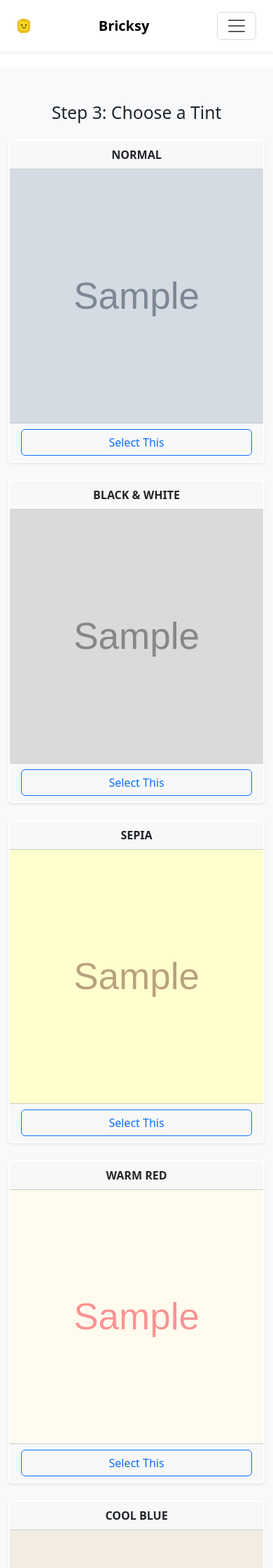
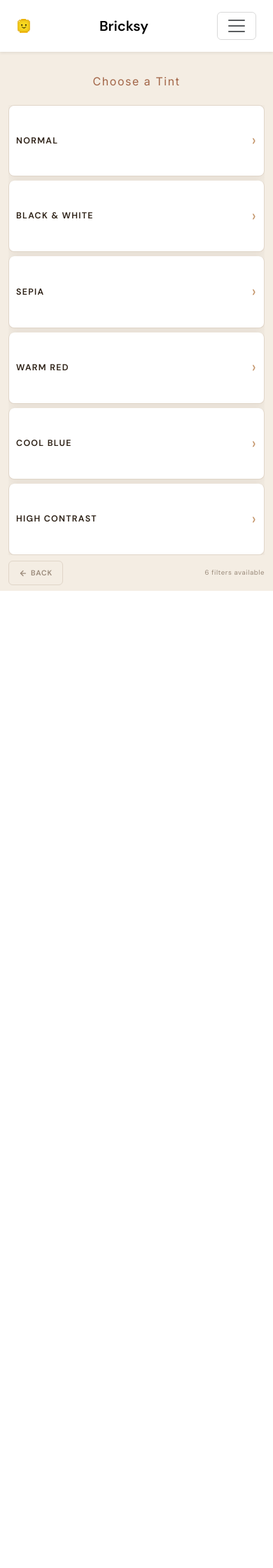
Before and after one commit to redlinka/Projet-HAVEN, a PHP site: page /filter_selection.php in a window 390 px wide. Shown: the top 2240 px of the page at 70% size. After the commit the page ends 844 px from the top, so only its background shows below. Run offline with PHP 8.4, Linux system fonts and the light colour scheme; the visitor is signed in with stand-in values (Sample User, id 1); tables that the repository leaves empty hold one stand-in row (values such as "Sample post"); grey boxes marked "Sample" are stand-in pictures; some libraries are stand-ins or nearby versions.

Commit message:
filter selection page done (fully responsive)

```diff
--- a/TableauLEGO/Php/img2brick_final/filter_selection.php
+++ b/TableauLEGO/Php/img2brick_final/filter_selection.php
@@ -12,13 +12,12 @@ if (!isset($_SESSION['step2_image_id'])) {
 
 $parentId = $_SESSION['step2_image_id'];
 $_SESSION['redirect_after_login'] = 'filter_selection.php';
-$imgDir = 'users/imgs/';
+$imgDir    = 'users/imgs/';
 $tilingDir = 'users/tilings/';
-$errors = [];
+$errors    = [];
 
 if ($_SERVER['REQUEST_METHOD'] === 'POST') {
 
-    // Validate session security
     if (!csrf_validate($_POST['csrf'] ?? null)) {
         $errors[] = 'Invalid session.';
     }
@@ -27,32 +26,29 @@ if ($_SERVER['REQUEST_METHOD'] === 'POST') {
         if (empty($_POST['image'])) {
             $errors[] = 'No image data received. Please try again.';
         } else {
-            // Decode received image data
             $imageParts = explode(";base64,", $_POST['image']);
 
             if (count($imageParts) < 2) {
                 $errors[] = 'Invalid image format.';
             } else {
-                $imageType = explode("image/", $imageParts[0])[1];
+                $imageType   = explode("image/", $imageParts[0])[1];
                 $imageBase64 = base64_decode($imageParts[1]);
-                $filterName = $_POST['filterName'] ?? 'Custom Filter';
+                $filterName  = $_POST['filterName'] ?? 'Custom Filter';
 
-                $existingId = $_SESSION['step3_image_id'] ?? null;
-                $isUpdate = false;
+                $existingId     = $_SESSION['step3_image_id'] ?? null;
+                $isUpdate       = false;
                 $targetFilename = null;
 
-                // Check for existing step to update
                 if ($existingId) {
                     $stmt = $cnx->prepare("SELECT filename FROM IMAGE WHERE image_id = ? AND img_parent = ?");
                     $stmt->execute([$existingId, $parentId]);
                     $existingRow = $stmt->fetch();
-
                     if ($existingRow) {
-                        $isUpdate = true;
-                        $targetFilename = $existingRow['filename']; // Reuse existing filename
+                        $isUpdate       = true;
+                        $targetFilename = $existingRow['filename'];
                     }
                 }
-                // Generate unique filename if new
+
                 if (!$targetFilename) {
                     $targetFilename = bin2hex(random_bytes(16)) . '.' . $imageType;
                 }
@@ -61,32 +57,21 @@ if ($_SERVER['REQUEST_METHOD'] === 'POST') {
                 if (file_put_contents(__DIR__ . '/' . $targetPath, $imageBase64)) {
                     try {
                         if ($isUpdate) {
-
-                            // Update existing image record
                             $stmt = $cnx->prepare("UPDATE IMAGE SET status = 'CUSTOM' WHERE image_id = ?");
                             $stmt->execute([$existingId]);
-
-                            // Delete downstream steps to maintain consistency
-
                             deleteDescendants($cnx, $existingId, $imgDir, $tilingDir, true);
                             unset($_SESSION['step4_image_id']);
                         } else {
-
-                            // Insert new image record
                             $stmt = $cnx->prepare("INSERT INTO IMAGE (user_id, filename, path, status, img_parent) VALUES (?, ?, ?, 'CUSTOM', ?)");
                             $userId = $_SESSION['userId'] ?? NULL;
                             $stmt->execute([$userId, "Image filtered", $targetFilename, $parentId]);
-
                             $_SESSION['step3_image_id'] = $cnx->lastInsertId();
                         }
-                        // Redirect to tiling selection step
                         addLog($cnx, "USER", "ADD", "filter");
                         header("Location: tiling_selection.php");
                         exit;
                     } catch (PDOException $e) {
-                        if (!$isUpdate && file_exists(__DIR__ . '/' . $targetPath)) {
-                            unlink(__DIR__ . '/' . $targetPath);
-                        }
+                        if (!$isUpdate && file_exists(__DIR__ . '/' . $targetPath)) unlink(__DIR__ . '/' . $targetPath);
                         http_response_code(500);
                         $errors[] = 'Database Error. Try again later.';
                     }
@@ -98,122 +83,62 @@ if ($_SERVER['REQUEST_METHOD'] === 'POST') {
         }
     }
 }
+
 try {
-    // Retrieve image for preview
     $stmt = $cnx->prepare("SELECT path FROM IMAGE WHERE image_id = ?");
     $stmt->execute([$parentId]);
     $image = $stmt->fetch();
-
     if (!$image) die("Image not found");
-
-    // Append timestamp to prevent caching
     $displayPath = $imgDir . $image['path'] . '?t=' . time();
 } catch (PDOException $e) {
-
     http_response_code(500);
     die("Database Error");
 }
-// Define available filters
+
 $filters = [
-    ['name' => 'Normal', 'key' => 'filter.normal', 'css' => 'none'],
-    ['name' => 'Black & White', 'key' => 'filter.bw', 'css' => 'grayscale(100%)'],
-    ['name' => 'Sepia', 'key' => 'filter.sepia', 'css' => 'sepia(100%)'],
-    ['name' => 'Warm Red', 'key' => 'filter.warm_red', 'css' => 'contrast(1.5) sepia(100%) hue-rotate(-50deg) saturate(2)'],
-    ['name' => 'Cool Blue', 'key' => 'filter.cool_blue', 'css' => 'contrast(1.2) hue-rotate(180deg)'],
+    ['name' => 'Normal',        'key' => 'filter.normal',        'css' => 'none'],
+    ['name' => 'Black & White', 'key' => 'filter.bw',            'css' => 'grayscale(100%)'],
+    ['name' => 'Sepia',         'key' => 'filter.sepia',         'css' => 'sepia(100%)'],
+    ['name' => 'Warm Red',      'key' => 'filter.warm_red',      'css' => 'contrast(1.5) sepia(100%) hue-rotate(-50deg) saturate(2)'],
+    ['name' => 'Cool Blue',     'key' => 'filter.cool_blue',     'css' => 'contrast(1.2) hue-rotate(180deg)'],
     ['name' => 'High Contrast', 'key' => 'filter.high_contrast', 'css' => 'contrast(2)'],
 ];
 ?>
-
 <!DOCTYPE html>
 <html lang="en">
 
 <head>
     <meta charset="UTF-8">
-    <title><?= htmlspecialchars(tr('filter.page_title', 'Step 3: Add Filters')) ?></title>
+    <meta name="viewport" content="width=device-width, initial-scale=1.0">
+    <title>Choose a Filter — Bricksy</title>
+
+    <link rel="preconnect" href="https://fonts.googleapis.com">
+    <link rel="preconnect" href="https://fonts.gstatic.com" crossorigin>
+    <link href="https://fonts.googleapis.com/css2?family=DM+Sans:opsz,wght@9..40,400;9..40,500;9..40,600&display=swap" rel="stylesheet">
     <link href="https://cdn.jsdelivr.net/npm/bootstrap@5.3.0/dist/css/bootstrap.min.css" rel="stylesheet">
-    <style>
-        .algo-card {
-            transition: transform 0.2s;
-            border: 2px solid transparent;
-            cursor: pointer;
-        }
-
-        .algo-card:hover {
-            transform: translateY(-5px);
-            border-color: #0d6efd;
-        }
-
-        .preview-box {
-            background-color: #212529;
-            aspect-ratio: 1 / 1;
-            width: 100%;
-            height: auto;
-            padding: 0;
-            /* NO PADDING */
-            overflow: hidden;
-            position: relative;
-        }
-
-        .pixelated {
-            width: 100%;
-            height: 100%;
-            object-fit: cover;
-            /* FILL ALL SPACE */
-            image-rendering: pixelated;
-            display: block;
-        }
-
-        #imgModal {
-            display: none;
-            position: fixed;
-            z-index: 1050;
-            padding-top: 50px;
-            left: 0;
-            top: 0;
-            width: 100%;
-            height: 100%;
-            overflow: auto;
-            background-color: rgba(0, 0, 0, 0.9);
-        }
-
-        .modal-content {
-            margin: auto;
-            display: block;
-            width: 80%;
-            max-width: 800px;
-            image-rendering: pixelated;
-            object-fit: contain;
-        }
-
-        .close {
-            position: absolute;
-            top: 15px;
-            right: 35px;
-            color: #f1f1f1;
-            font-size: 40px;
-            font-weight: bold;
-            cursor: pointer;
-        }
-    </style>
+    <link href="style/filter_selection.css" rel="stylesheet">
+    <link href="style/all.css" rel="stylesheet">
 </head>
 
 <body>
 
     <?php include("./includes/navbar.php"); ?>
 
-    <div class="container bg-light py-5">
-        <h2 class="text-center mb-4" data-i18n="filter.title">Step 3: Choose a Tint</h2>
+    <div class="page-wrapper">
+
+        <p class="page-title">Choose a Tint</p>
 
         <?php if (!empty($errors)): ?>
-            <div class="alert alert-danger">
-                <ul><?php foreach ($errors as $err): ?>
+            <div class="error-banner">
+                <ul>
+                    <?php foreach ($errors as $err): ?>
                         <li><?= htmlspecialchars($err) ?></li>
                     <?php endforeach; ?>
                 </ul>
             </div>
         <?php endif; ?>
 
-        <form method="POST" id="filterForm">
+        <form method="POST" id="filterForm" style="display:none;">
             <input type="hidden" name="csrf" value="<?= htmlspecialchars(csrf_get()) ?>">
             <input type="hidden" name="image" id="hiddenImage">
             <input type="hidden" name="filterName" id="hiddenFilterName">
@@ -221,47 +146,66 @@ $filters = [
 
         <img id="sourceImage" src="<?= htmlspecialchars($displayPath) ?>" style="display:none;" crossorigin="anonymous">
 
-        <div class="row g-4">
+        <div class="cards-grid">
             <?php foreach ($filters as $f): ?>
                 <?php $displayName = tr($f['key'], $f['name']); ?>
-                <div class="col-md-4">
-                    <div class="card h-100 shadow-sm algo-card">
-                        <div class="card-header text-center fw-bold text-uppercase">
-                            <?= htmlspecialchars($displayName) ?>
-                        </div>
-                        <div class="card-body preview-box">
-                            <img src="<?= htmlspecialchars($displayPath) ?>"
-                                class="pixelated"
-                                style="filter: <?= htmlspecialchars($f['css']) ?>;"
-                                onclick="event.stopPropagation(); openModal(this.src, '<?= htmlspecialchars($f['css']) ?>')" alt="">
-                        </div>
-                        <div class="card-footer text-center">
-                            <button type="button" class="btn btn-outline-primary w-100" data-i18n="filter.select"
-                                onclick="selectFilter('<?= htmlspecialchars($f['css']) ?>', '<?= htmlspecialchars($f['name']) ?>')">
-                                Select This
-                            </button>
-                        </div>
+
+                <div class="filter-card"
+                    onclick="openModal('<?= htmlspecialchars($displayPath) ?>', '<?= htmlspecialchars($f['css']) ?>', '<?= htmlspecialchars($f['name']) ?>')">
+
+                    <div class="card-header-custom"><?= htmlspecialchars($displayName) ?></div>
+
+                    <div class="preview-box">
+                        <img src="<?= htmlspecialchars($displayPath) ?>"
+                            style="filter: <?= htmlspecialchars($f['css']) ?>;"
+                            alt="<?= htmlspecialchars($displayName) ?>"
+                            onclick="event.stopPropagation(); openModal(this.src, '<?= htmlspecialchars($f['css']) ?>', '<?= htmlspecialchars($f['name']) ?>')">
+                        <span class="zoom-hint">🔍 zoom</span>
+                    </div>
+
+                    <div class="card-footer-custom">
+                        <button type="button" class="btn-select"
+                            onclick="event.stopPropagation(); selectFilter('<?= htmlspecialchars($f['css']) ?>', '<?= htmlspecialchars($f['name']) ?>')">
+                            Select this
+                        </button>
                     </div>
                 </div>
+
             <?php endforeach; ?>
         </div>
 
-        <div class="text-center mt-5">
-            <a href="downscale_selection.php" class="btn btn-outline-secondary" data-i18n="filter.back">Back</a>
+        <div class="page-footer">
+            <a href="downscale_selection.php" class="btn-back">
+                <svg width="12" height="12" viewBox="0 0 24 24" fill="none" stroke="currentColor" stroke-width="2.5" stroke-linecap="round" stroke-linejoin="round">
+                    <line x1="19" y1="12" x2="5" y2="12" />
+                    <polyline points="12 19 5 12 12 5" />
+                </svg>
+                Back
+            </a>
+            <span class="footer-hint">6 filters available</span>
         </div>
+
     </div>
 
     <div id="imgModal">
         <span class="close" onclick="closeModal()">&times;</span>
+        <div style="text-align:center; margin-bottom: 12px;">
+            <span id="modalFilterLabel" style="color:#fff; font-size:0.75rem; letter-spacing:0.18em; text-transform:uppercase; display:block; margin-bottom:10px;"></span>
+            <button id="modalSelectBtn" class="modal-select-btn" onclick="confirmFilterFromModal()">Select this</button>
+        </div>
         <img class="modal-content" id="modalImg" alt="">
     </div>
 
     <canvas id="hiddenCanvas" style="display:none;"></canvas>
 
     <script>
+
         const sourceImg = document.getElementById('sourceImage');
         const canvas = document.getElementById('hiddenCanvas');
         const form = document.getElementById('filterForm');
+
+        let _currentFilterCss = '';
+        let _currentFilterName = '';
 
         function selectFilter(filterCss, filterName) {
             const ctx = canvas.getContext('2d');
@@ -274,11 +218,21 @@ $filters = [
             form.submit();
         }
 
-        function openModal(src, filterCss) {
+        function confirmFilterFromModal() {
+            selectFilter(_currentFilterCss, _currentFilterName);
+        }
+
+        function openModal(src, filterCss, filterName) {
+            _currentFilterCss = filterCss || '';
+            _currentFilterName = filterName || '';
+
             document.getElementById("imgModal").style.display = "block";
             const modalImg = document.getElementById("modalImg");
             modalImg.src = src;
             modalImg.style.filter = filterCss;
+
+            const label = document.getElementById('modalFilterLabel');
+            if (label) label.textContent = filterName || '';
         }
 
         function closeModal() {
@@ -288,9 +242,12 @@ $filters = [
         window.onclick = function(event) {
             if (event.target === document.getElementById("imgModal")) closeModal();
         }
+
+        document.addEventListener('keydown', e => {
+            if (e.key === 'Escape') closeModal();
+        });
     </script>
 
-    <?php include("./includes/footer.php"); ?>
 </body>
 
 </html>
--- /dev/null
+++ b/TableauLEGO/Php/img2brick_final/style/filter_selection.css
@@ -0,0 +1,348 @@
+:root {
+    --bg: #f4ede3;
+    --card: #ffffff;
+    --main-brown-dk: #6f4a2e;
+    --main-brown-lt: #c4956a;
+    --text: #2b1f14;
+    --muted: #9a8a7a;
+    --border: #e0d5c8;
+    --prev-bg: #ede7de;
+    --r: clamp(8px, 1vw, 14px);
+    --r-sm: clamp(5px, 0.6vw, 9px);
+    --gap: clamp(8px, 1.4vw, 18px);
+    --pad-x: clamp(10px, 1.8vw, 22px);
+    --fs-xs: clamp(0.6rem, 1vw, 0.72rem);
+    --fs-sm: clamp(0.66rem, 1.1vw, 0.8rem);
+}
+
+*,
+*::before,
+*::after {
+    box-sizing: border-box;
+    margin: 0;
+    padding: 0;
+}
+
+html,
+body {
+    height: 100%;
+    overflow: hidden;
+    font-family: 'DM Sans', sans-serif;
+    background: var(--bg);
+    color: var(--text);
+    display: flex;
+    flex-direction: column;
+}
+
+.page-wrapper {
+    flex: 1;
+    min-height: 0;
+    display: flex;
+    flex-direction: column;
+    padding: var(--gap) clamp(12px, 2vw, 24px);
+    gap: var(--gap);
+    overflow: hidden;
+    width: 100%;
+    max-width: 1400px;
+    margin: 0 auto;
+}
+
+.page-title {
+    flex-shrink: 0;
+    font: 400 var(--downscale-title) inter, sans-serif;
+    color: var(--main-brown);
+    letter-spacing: 0.1em;
+    text-align: center;
+    color: var(--main-brown);
+}
+
+.error-banner {
+    flex-shrink: 0;
+    background: #fff5f5;
+    border: 1px solid #fecaca;
+    border-radius: var(--r-sm);
+    padding: 8px 14px;
+    font-size: var(--fs-sm);
+}
+
+.error-banner li {
+    color: #c0392b;
+    padding-left: 14px;
+    list-style: disc;
+}
+
+.cards-grid {
+    flex: 1;
+    min-height: 0;
+    display: grid;
+    grid-template-columns: repeat(3, 1fr);
+    grid-template-rows: repeat(2, 1fr);
+    gap: var(--gap);
+}
+
+.filter-card {
+    background: var(--card);
+    border: 1.5px solid var(--border);
+    border-radius: var(--r);
+    box-shadow: 0 2px 14px rgba(43, 31, 20, .07);
+    display: flex;
+    flex-direction: column;
+    overflow: hidden;
+    min-height: 0;
+    transition: border-color .2s, box-shadow .2s, transform .2s;
+    cursor: pointer;
+}
+
+.filter-card:hover {
+    border-color: var(--main-brown-lt);
+    box-shadow: 0 6px 24px rgba(139, 94, 60, .14);
+    transform: translateY(-2px);
+}
+
+.card-header-custom {
+    flex-shrink: 0;
+    padding: clamp(6px, 1vh, 12px) var(--pad-x);
+    background: var(--prev-bg);
+    border-bottom: 1px solid var(--border);
+    font-size: var(--fs-sm);
+    font-weight: 600;
+    letter-spacing: 0.1em;
+    text-transform: uppercase;
+    color: var(--text);
+    text-align: center;
+}
+
+.preview-box {
+    flex: 1;
+    min-height: 0;
+    overflow: hidden;
+    background: #1a1209;
+    position: relative;
+}
+
+.preview-box img {
+    width: 100%;
+    height: 100%;
+    object-fit: cover;
+    image-rendering: pixelated;
+    display: block;
+    cursor: zoom-in;
+    transition: transform .3s ease;
+}
+
+.preview-box:hover img {
+    transform: scale(1.04);
+}
+
+.zoom-hint {
+    position: absolute;
+    bottom: 8px;
+    right: 10px;
+    background: rgba(0, 0, 0, .5);
+    color: #fff;
+    font-size: var(--fs-xs);
+    padding: 2px 8px;
+    border-radius: 20px;
+    opacity: 0;
+    pointer-events: none;
+    transition: opacity .2s;
+}
+
+.preview-box:hover .zoom-hint {
+    opacity: 1;
+}
+
+.card-footer-custom {
+    flex-shrink: 0;
+    padding: clamp(6px, 1vh, 12px) var(--pad-x);
+    border-top: 1px solid var(--border);
+}
+
+.btn-select {
+    width: 100%;
+    padding: clamp(6px, 0.9vh, 10px) 12px;
+    border: 1.5px solid var(--main-brown);
+    border-radius: var(--r-sm);
+    background: transparent;
+    font-family: 'DM Sans', sans-serif;
+    font-size: var(--fs-sm);
+    font-weight: 600;
+    letter-spacing: 0.08em;
+    text-transform: uppercase;
+    color: var(--main-brown);
+    cursor: pointer;
+    transition: background .18s, color .18s;
+}
+
+.btn-select:hover {
+    background: var(--main-brown);
+    color: #fff;
+}
+
+.page-footer {
+    flex-shrink: 0;
+    display: flex;
+    align-items: center;
+    justify-content: space-between;
+}
+
+.btn-back {
+    display: inline-flex;
+    align-items: center;
+    gap: 5px;
+    padding: clamp(7px, 1vh, 11px) clamp(14px, 1.8vw, 22px);
+    border-radius: 6px;
+    border: 1.5px solid var(--border);
+    background: transparent;
+    font-family: 'DM Sans', sans-serif;
+    font-size: var(--fs-sm);
+    font-weight: 600;
+    letter-spacing: 0.07em;
+    text-transform: uppercase;
+    color: var(--muted);
+    text-decoration: none;
+    transition: border-color .18s, color .18s;
+}
+
+.btn-back:hover {
+    border-color: var(--main-brown-lt);
+    color: var(--main-brown);
+}
+
+.footer-hint {
+    font-size: var(--fs-xs);
+    color: var(--muted);
+    letter-spacing: 0.06em;
+}
+
+
+#imgModal {
+    display: none;
+    position: fixed;
+    z-index: 1050;
+    padding-top: 50px;
+    left: 0;
+    top: 0;
+    width: 100%;
+    height: 100%;
+    overflow: auto;
+    background: rgba(0, 0, 0, .9);
+    cursor: zoom-out;
+}
+
+#imgModal .modal-content {
+    margin: auto;
+    display: block;
+    width: 80%;
+    max-width: 800px;
+    image-rendering: pixelated;
+    object-fit: contain;
+    border-radius: var(--r-sm);
+    cursor: default;
+}
+
+.close {
+    position: absolute;
+    top: 15px;
+    right: 35px;
+    color: #f1f1f1;
+    font-size: 2.4rem;
+    font-weight: 300;
+    cursor: pointer;
+    line-height: 1;
+    transition: color .15s;
+}
+
+.close:hover {
+    color: var(--main-brown-lt);
+}
+
+.modal-select-btn {
+    padding: 10px 28px;
+    background: var(--main-brown);
+    border: none;
+    border-radius: var(--r-sm);
+    font-family: 'DM Sans', sans-serif;
+    font-size: var(--fs-sm);
+    font-weight: 600;
+    letter-spacing: 0.1em;
+    text-transform: uppercase;
+    color: #fff;
+    cursor: pointer;
+    transition: background .18s;
+}
+
+.modal-select-btn:hover {
+    background: var(--main-brown-dk);
+}
+
+#modalFilterLabel,
+.modal-select-btn {
+    display: none;
+}
+
+
+@media (max-width: 480px) {
+    .cards-grid {
+        grid-template-columns: 1fr;
+        grid-template-rows: unset;
+        overflow-y: auto;
+        gap: clamp(6px, 1.5vw, 10px);
+    }
+
+    .filter-card {
+        flex-direction: row;
+        align-items: center;
+        transform: none !important;
+        min-height: 0;
+        cursor: pointer;
+    }
+
+    .filter-card .preview-box,
+    .filter-card .card-footer-custom {
+        display: none;
+    }
+
+    .filter-card .card-header-custom {
+        flex: 1;
+        border-bottom: none;
+        border-right: none;
+        padding: clamp(14px, 2vh, 20px) var(--pad-x);
+        font-size: clamp(0.78rem, 3vw, 0.9rem);
+        display: flex;
+        align-items: center;
+        justify-content: space-between;
+        background: var(--card);
+    }
+
+    .filter-card .card-header-custom::after {
+        content: '›';
+        font-size: 1.4rem;
+        color: var(--main-brown-lt);
+        font-weight: 300;
+        margin-left: 8px;
+    }
+
+    .filter-card+.filter-card {
+        border-top: none;
+    }
+
+    #modalFilterLabel,
+    .modal-select-btn {
+        display: inline-block;
+    }
+}
+
+@media (max-width: 860px) {
+    .cards-grid {
+        grid-template-columns: repeat(2, 1fr);
+        grid-template-rows: repeat(3, 1fr);
+    }
+}
+
+@media (max-width: 480px) {
+    .cards-grid {
+        grid-template-columns: 1fr;
+        grid-template-rows: repeat(6, 1fr);
+    }
+}
```
Also changed, not shown: TableauLEGO/Php/img2brick_final/style/downscale.css (+0 -10 lines).
